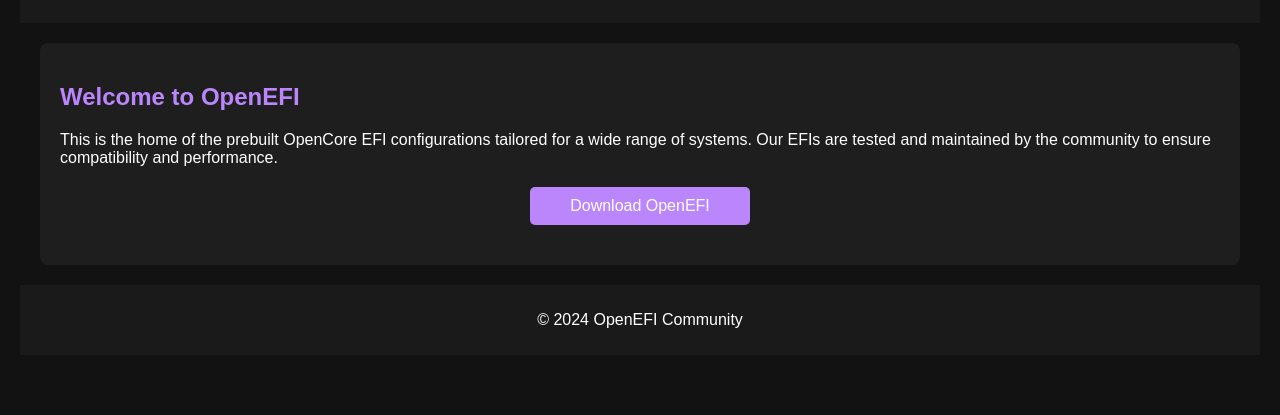
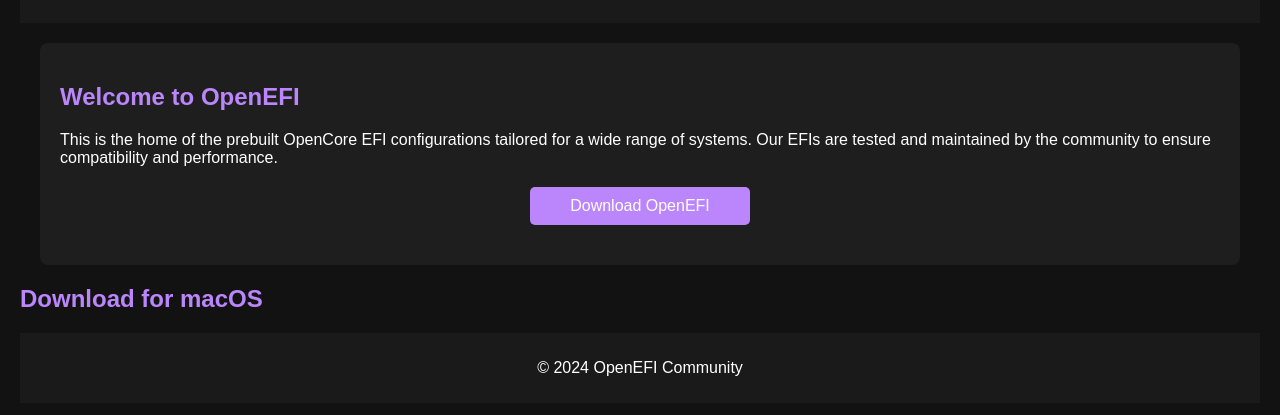
Before and after one commit to HttpAnimation/OpenEFI, a plain HTML site: page index.html in a window 1280 px wide. Shown: the part 131-546 px from the top of the page. Drawn offline with Linux system fonts and the light colour scheme.

Commit message:
Download for macOS

```diff
--- a/index.html
+++ b/index.html
@@ -64,7 +64,7 @@
 </div>
 
 <div class="macos">
-
+    <h2>Download for macOS</h2>
 </div>
 
 <div class="linuxrpm">
```
